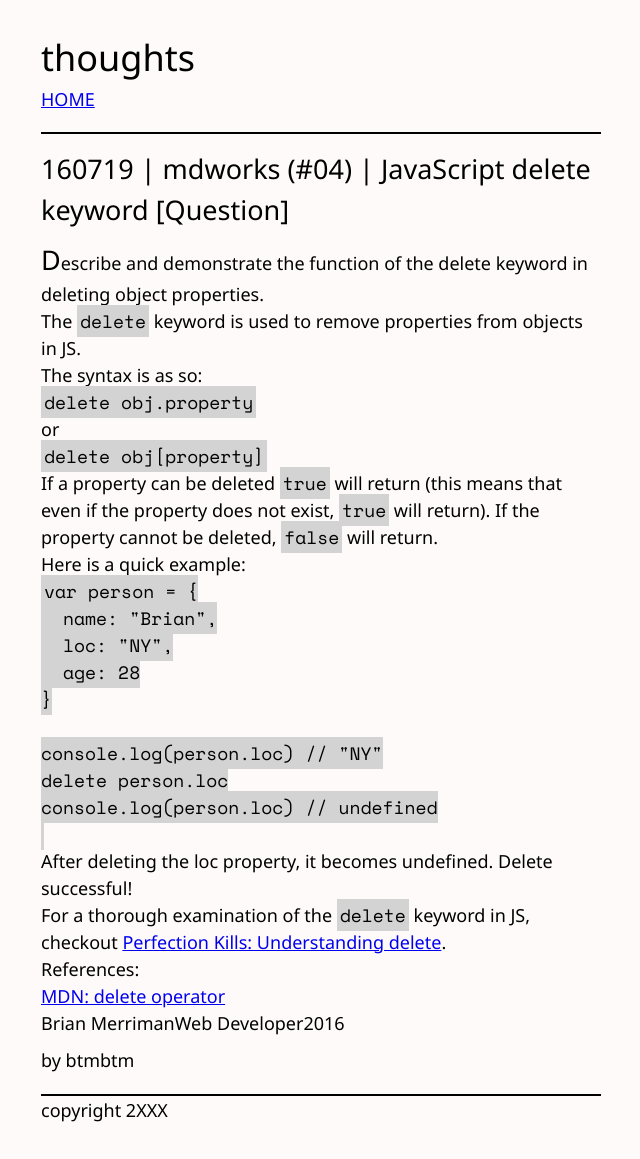
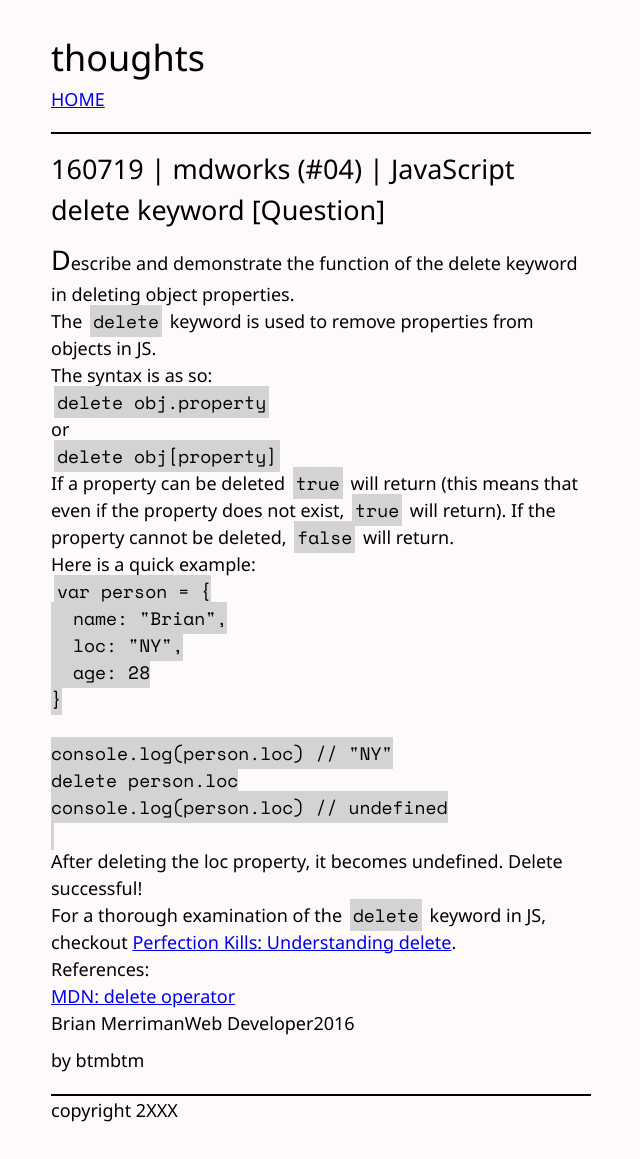
Before and after one commit to btmbtm/btmbtm.github.io, a Jekyll site: the page built from MDWork/2016-07-19-mdworks-04-question-JS-delete-keyword.md, in a window 1280 px wide. Shown: the whole page, without its empty margins (319-959 px from the left). Built offline with Jekyll 4.4.1, drawn with Linux system fonts in a browser that asks for light colours.

Commit message:
change box sizing

```diff
--- a/css/main.css
+++ b/css/main.css
@@ -47,6 +47,9 @@ table {
   border-collapse: collapse;
   border-spacing: 0; }
 
+* {
+  box-sizing: border-box; }
+
 body {
   background-color: snow;
   font-family: 'Noto Sans', sans-serif;
@@ -59,7 +62,9 @@ body {
       font-size: 18px; } }
 
 code {
+  width: 100%;
   padding: 3px;
+  margin: 3px;
   background-color: lightgray;
   font-family: 'Space Mono', monospace; }
 
--- a/scss/base/_base.scss
+++ b/scss/base/_base.scss
@@ -1,3 +1,7 @@
+*{
+	box-sizing: border-box;
+}
+
 body{
 	background-color: snow;
 	font-family: 'Noto Sans', sans-serif;
@@ -12,7 +16,9 @@ body{
 }
 
 code{
+	width: 100%;
 	padding: 3px;
+	margin: 3px;
 	background-color: lightgray;
 	font-family: 'Space Mono', monospace;
 }
```
Also changed, not shown: 1 other file.
